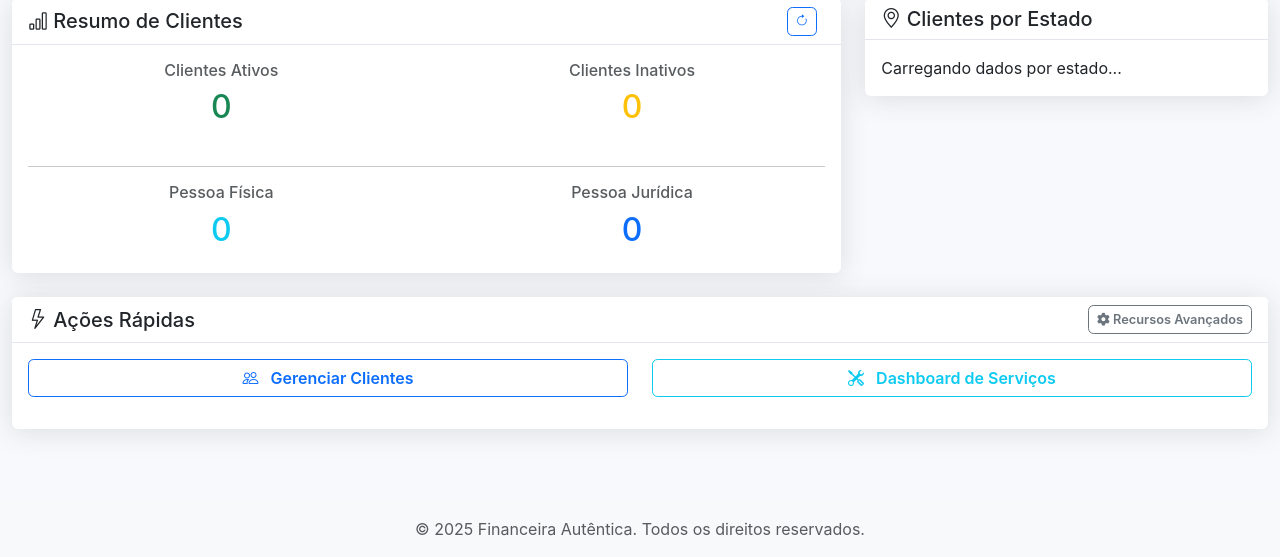
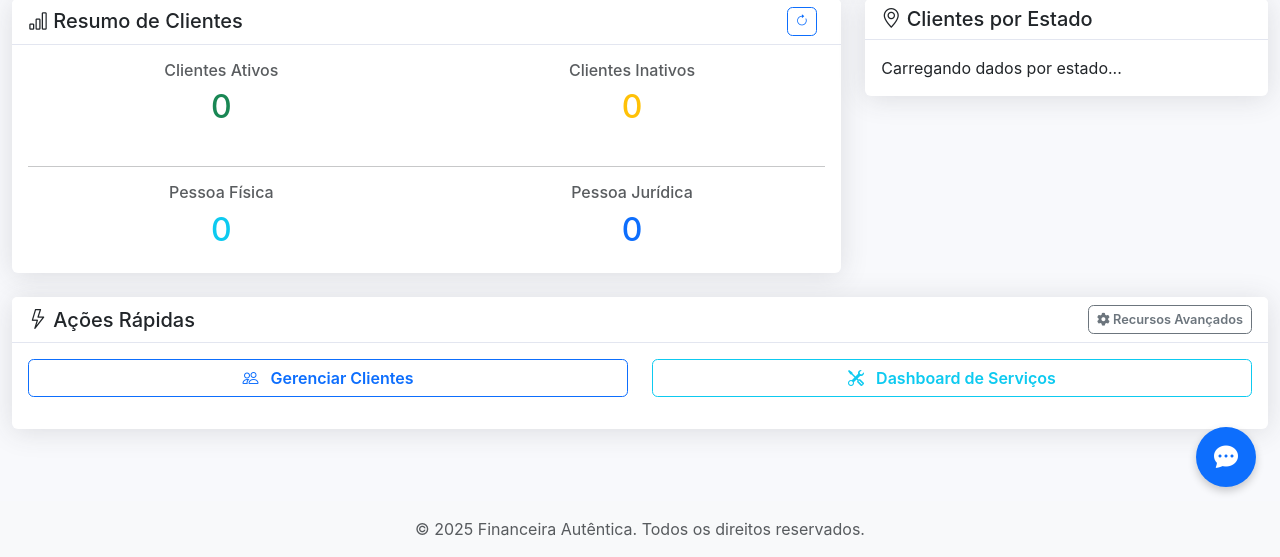
Before and after one commit to renansilva42/financeiro_autentica_ofc, a Flask app: page / in a window 1280 px wide. Shown: the part 289-846 px from the top of the page. Run offline with Flask 3, Linux system fonts and the light colour scheme; data that the repository does not hold is empty.

Commit message:
adicionado chat widget

```diff
--- /dev/null
+++ b/src/static/js/chat-widget.js
@@ -0,0 +1,236 @@
+// Floating Chat Widget v1.0.0
+// Author: Financeira Autêntica
+// Este componente é autossuficiente: basta importar este arquivo em qualquer página
+// <script src="{{ url_for('static', filename='js/chat-widget.js') }}" defer></script>
+// Não é necessário nenhum CSS adicional, pois os estilos são injetados automaticamente.
+
+(() => {
+    // Evitar múltiplas instâncias
+    if (window.__CHAT_WIDGET_LOADED__) return;
+    window.__CHAT_WIDGET_LOADED__ = true;
+
+    // -------------------- Configurações --------------------
+    const CONFIG = {
+        primaryColor: '#0d6efd',   // Azul bootstrap padrão
+        accentColor: '#ffffff',   // Cor dos ícones e texto
+        zIndex: 9999,             // Garantir que fique sobreposto
+        welcomeMessage: 'Olá! Como podemos ajudar?'
+    };
+
+    // -------------------- CSS ------------------------------
+    const styleContent = `
+        :root {
+            --chat-primary: ${CONFIG.primaryColor};
+            --chat-accent: ${CONFIG.accentColor};
+        }
+        #chat-widget-container {
+            position: fixed;
+            bottom: 1.5rem;
+            right: 1.5rem;
+            z-index: ${CONFIG.zIndex};
+            font-family: "Roboto", "Helvetica Neue", Helvetica, Arial, sans-serif;
+        }
+        #chat-bubble {
+            width: 60px;
+            height: 60px;
+            border-radius: 50%;
+            background: var(--chat-primary);
+            color: var(--chat-accent);
+            display: flex;
+            align-items: center;
+            justify-content: center;
+            cursor: pointer;
+            box-shadow: 0 4px 8px rgba(0,0,0,0.2);
+            transition: transform 0.3s ease;
+        }
+        #chat-bubble:hover {
+            transform: scale(1.05);
+        }
+        #chat-bubble i {
+            font-size: 1.5rem;
+        }
+        #chat-window {
+            width: 320px;
+            max-width: 90vw;
+            height: 420px;
+            background: #ffffff;
+            border-radius: 12px;
+            box-shadow: 0 8px 20px rgba(0,0,0,0.3);
+            display: flex;
+            flex-direction: column;
+            overflow: hidden;
+            position: absolute;
+            bottom: 80px; /* altura do bubble + espaçamento */
+            right: 0;
+            opacity: 0;
+            visibility: hidden;
+            transform: translateY(20px);
+            transition: all 0.3s ease;
+        }
+        #chat-window.open {
+            opacity: 1;
+            visibility: visible;
+            transform: translateY(0);
+        }
+        .chat-header {
+            background: var(--chat-primary);
+            color: var(--chat-accent);
+            padding: 0.75rem 1rem;
+            display: flex;
+            align-items: center;
+            justify-content: space-between;
+        }
+        .chat-header span {
+            font-weight: 600;
+        }
+        .chat-close {
+            background: transparent;
+            border: none;
+            color: var(--chat-accent);
+            font-size: 1.25rem;
+            cursor: pointer;
+        }
+        .chat-body {
+            flex: 1;
+            padding: 1rem;
+            overflow-y: auto;
+            background: #f8f9fa;
+        }
+        .message {
+            margin-bottom: 0.75rem;
+            display: flex;
+            max-width: 80%;
+        }
+        .message.bot {
+            justify-content: flex-start;
+        }
+        .message.user {
+            justify-content: flex-end;
+        }
+        .message .bubble {
+            padding: 0.5rem 0.75rem;
+            border-radius: 18px;
+            font-size: 0.875rem;
+            line-height: 1.2rem;
+        }
+        .message.bot .bubble {
+            background: #e9ecef;
+            color: #212529;
+            border-bottom-left-radius: 0;
+        }
+        .message.user .bubble {
+            background: var(--chat-primary);
+            color: var(--chat-accent);
+            border-bottom-right-radius: 0;
+        }
+        .chat-input {
+            display: flex;
+            padding: 0.75rem 0.5rem;
+            border-top: 1px solid #dee2e6;
+            background: #ffffff;
+        }
+        .chat-input input {
+            flex: 1;
+            border: 1px solid #ced4da;
+            border-radius: 20px;
+            padding: 0.4rem 0.9rem;
+            font-size: 0.875rem;
+            outline: none;
+        }
+        .chat-input button {
+            border: none;
+            background: var(--chat-primary);
+            color: var(--chat-accent);
+            border-radius: 50%;
+            width: 40px;
+            height: 40px;
+            margin-left: 0.5rem;
+            display: flex;
+            align-items: center;
+            justify-content: center;
+            cursor: pointer;
+            transition: background 0.2s;
+        }
+        .chat-input button:hover {
+            background: #0b5ed7; /* bootstrap darker */
+        }
+        /* Scrollbar custom (webkit) */
+        .chat-body::-webkit-scrollbar {
+            width: 6px;
+        }
+        .chat-body::-webkit-scrollbar-thumb {
+            background: rgba(0,0,0,0.1);
+            border-radius: 3px;
+        }
+    `;
+
+    const styleTag = document.createElement('style');
+    styleTag.id = 'chat-widget-styles';
+    styleTag.textContent = styleContent;
+    document.head.appendChild(styleTag);
+
+    // -------------------- HTML -----------------------------
+    const container = document.createElement('div');
+    container.id = 'chat-widget-container';
+    container.innerHTML = `
+        <div id="chat-bubble" aria-label="Abrir chat" tabindex="0">
+            <i class="bi bi-chat-dots-fill"></i>
+        </div>
+        <div id="chat-window" aria-label="Janela de chat">
+            <div class="chat-header">
+                <span>Chat de Suporte</span>
+                <button class="chat-close" aria-label="Fechar chat"><i class="bi bi-x-lg"></i></button>
+            </div>
+            <div class="chat-body" id="chat-messages"></div>
+            <form class="chat-input" id="chat-form">
+                <input type="text" id="chat-input-field" placeholder="Digite sua mensagem..." autocomplete="off" required />
+                <button type="submit" aria-label="Enviar mensagem"><i class="bi bi-send-fill"></i></button>
+            </form>
+        </div>
+    `;
+    document.body.appendChild(container);
+
+    const bubbleButton  = container.querySelector('#chat-bubble');
+    const chatWindow    = container.querySelector('#chat-window');
+    const closeButton   = container.querySelector('.chat-close');
+    const messagesArea  = container.querySelector('#chat-messages');
+    const form          = container.querySelector('#chat-form');
+    const inputField    = container.querySelector('#chat-input-field');
+
+    // --------------- Funções utilitárias -------------------
+    const toggleChat = () => {
+        chatWindow.classList.toggle('open');
+        // Focar no input ao abrir
+        if (chatWindow.classList.contains('open')) {
+            setTimeout(() => inputField.focus(), 250);
+        }
+    };
+
+    const appendMessage = (text, sender = 'bot') => {
+        const messageEl = document.createElement('div');
+        messageEl.className = `message ${sender}`;
+        messageEl.innerHTML = `<div class="bubble">${text}</div>`;
+        messagesArea.appendChild(messageEl);
+        messagesArea.scrollTop = messagesArea.scrollHeight;
+    };
+
+    // --------------- Eventos -------------------------------
+    bubbleButton.addEventListener('click', toggleChat);
+    bubbleButton.addEventListener('keypress', (e) => { if (e.key === 'Enter') toggleChat(); });
+    closeButton.addEventListener('click', toggleChat);
+
+    form.addEventListener('submit', (e) => {
+        e.preventDefault();
+        const text = inputField.value.trim();
+        if (!text) return;
+        appendMessage(text, 'user');
+        inputField.value = '';
+        // Simular resposta
+        setTimeout(() => {
+            appendMessage('Recebemos sua mensagem! Em breve responderemos.');
+        }, 800);
+    });
+
+    // Mensagem de boas-vindas
+    appendMessage(CONFIG.welcomeMessage);
+})();
--- a/src/templates/base.html
+++ b/src/templates/base.html
@@ -133,6 +133,9 @@
     <!-- Progressive Loader JS -->
     <script src="{{ url_for('static', filename='js/progressive-loader.js') }}"></script>
 
+    <!-- Floating Chat Widget -->
+    <script src="{{ url_for('static', filename='js/chat-widget.js') }}" defer></script>
+
     <!-- Navigation Preloader Script -->
     <script>
         document.addEventListener('DOMContentLoaded', function() {
```
